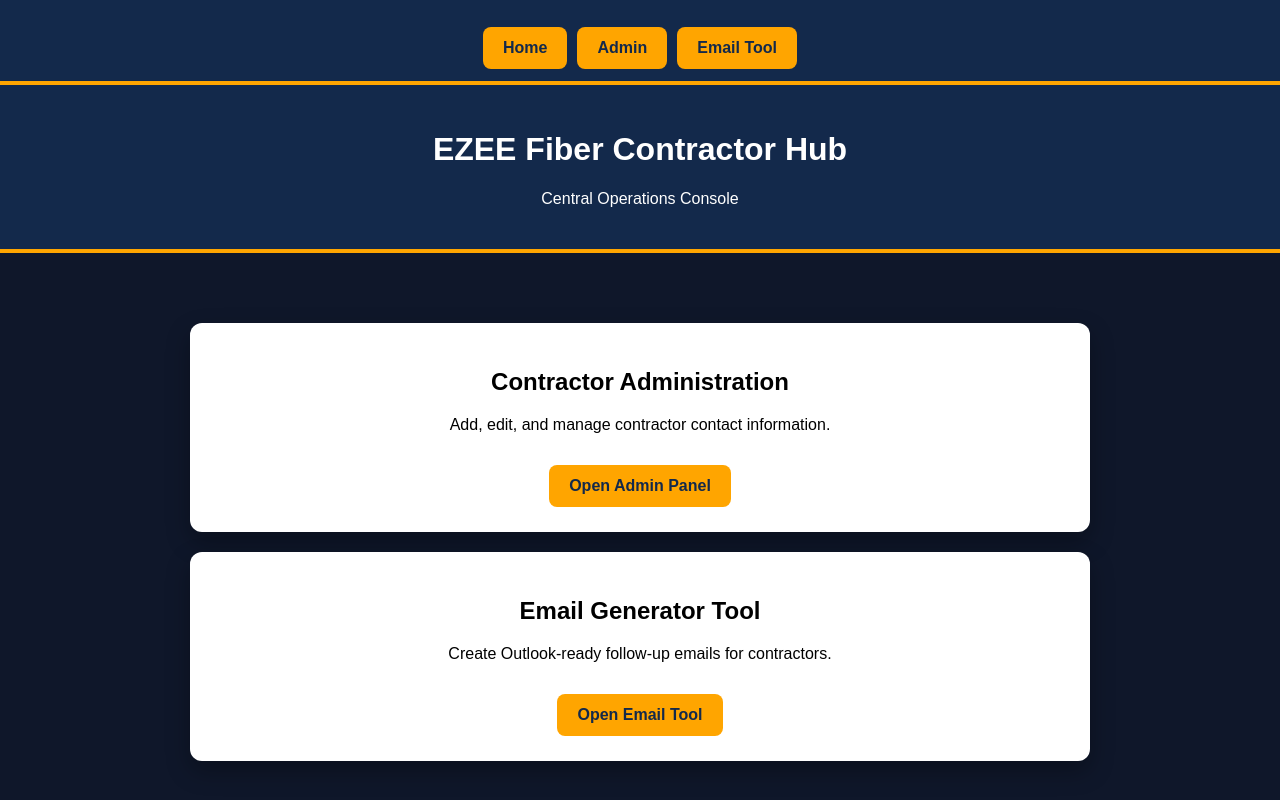
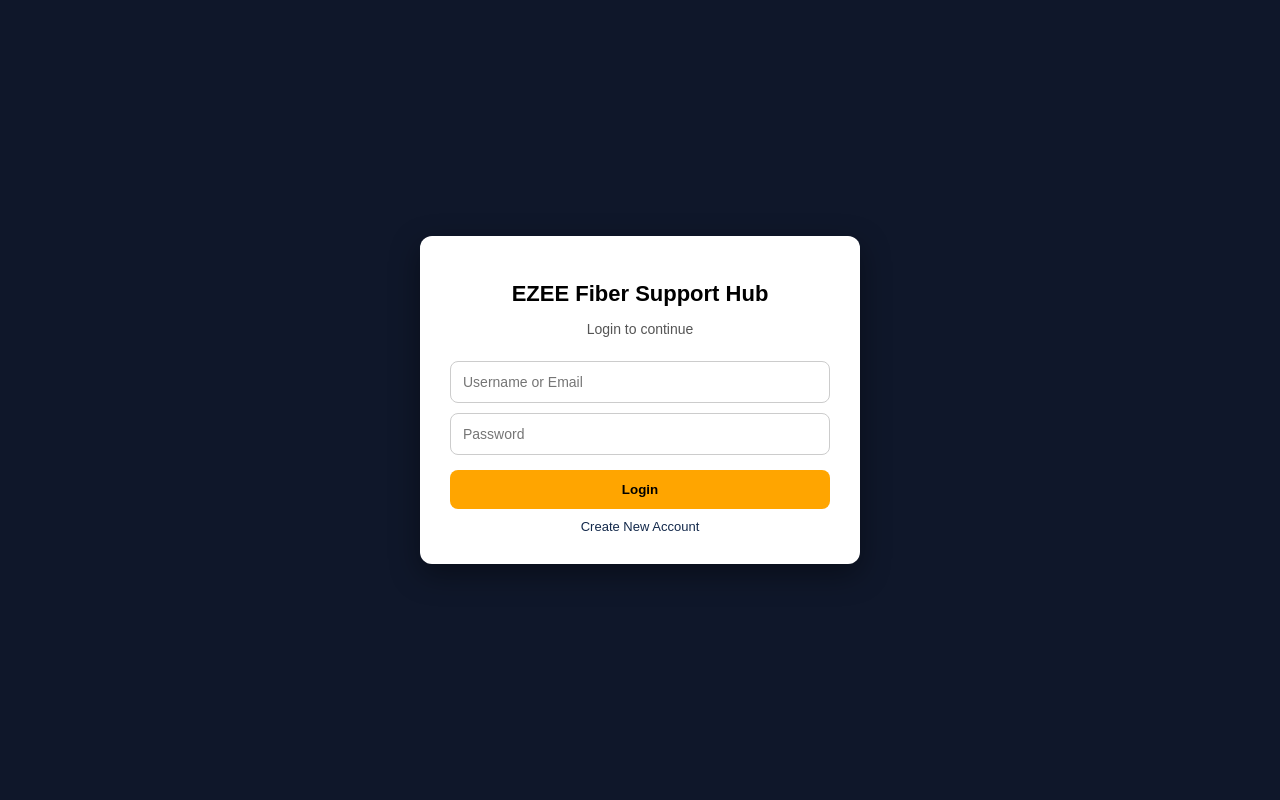
Before and after one commit to gwillprosper-ux/Escalations-Platform, a plain HTML site: page index.html in a window 1280 px wide. Drawn offline with Linux system fonts and the light colour scheme.

Commit message:
add login page

```diff
--- a/index.html
+++ b/index.html
@@ -4,7 +4,7 @@
 <head>
 <meta charset="UTF-8">
 <meta name="viewport" content="width=device-width, initial-scale=1.0">
-<title>EZEE Contractor Tool Hub</title>
+<title>EZEE Support Hub - Login</title>
 
 <style>
 body {
@@ -12,47 +12,76 @@ body {
     font-family: Arial, sans-serif;
     background: #0f172a;
     color: white;
+    display: flex;
+    justify-content: center;
+    align-items: center;
+    height: 100vh;
 }
 
-header {
-    background: #13294B;
-    padding: 25px;
-    text-align: center;
-    border-bottom: 4px solid orange;
-}
-
-.container {
-    max-width: 900px;
-    margin: 50px auto;
-    display: grid;
-    grid-template-columns: 1fr;
-    gap: 20px;
-    padding: 20px;
-}
-
-.card {
+/* LOGIN BOX */
+.login-box {
     background: white;
     color: black;
-    padding: 25px;
+    width: 380px;
+    padding: 30px;
     border-radius: 12px;
-    box-shadow: 0 10px 25px rgba(0,0,0,0.3);
+    box-shadow: 0 10px 30px rgba(0,0,0,0.4);
     text-align: center;
 }
 
+h1 {
+    font-size: 22px;
+    margin-bottom: 10px;
+}
+
+p {
+    font-size: 14px;
+    color: #555;
+}
+
+/* INPUTS */
+input {
+    width: 100%;
+    padding: 12px;
+    margin-top: 10px;
+    border: 1px solid #ccc;
+    border-radius: 8px;
+    box-sizing: border-box;
+    font-size: 14px;
+}
+
+/* BUTTON */
 button {
+    width: 100%;
+    padding: 12px;
     margin-top: 15px;
-    padding: 12px 20px;
+    background: orange;
     border: none;
-    background: orange;
-    color: #13294B;
+    border-radius: 8px;
     font-weight: bold;
     cursor: pointer;
-    border-radius: 8px;
-    font-size: 16px;
 }
 
 button:hover {
     background: #ffb347;
+}
+
+/* LINKS */
+.link {
+    margin-top: 10px;
+    font-size: 13px;
+    color: #13294B;
+    cursor: pointer;
+    display: block;
+}
+
+.hidden {
+    display: none;
+}
+
+.error {
+    color: red;
+    font-size: 12px;
 }
 </style>
 
@@ -60,48 +89,145 @@ button:hover {
 
 <body>
 
-    <div style="
-    background:#13294B;
-    padding:12px;
-    display:flex;
-    gap:10px;
-    justify-content:center;
-    border-bottom:4px solid orange;
-">
-    <button onclick="location.href='index.html'">Home</button>
-    <button onclick="location.href='admin.html'">Admin</button>
-    <button onclick="location.href='email.html'">Email Tool</button>
+<div class="login-box">
+
+<h1>EZEE Fiber Support Hub</h1>
+<p id="subtitle">Login to continue</p>
+
+<!-- LOGIN FORM -->
+<div id="loginForm">
+
+    <input id="loginUser" placeholder="Username or Email">
+    <input id="loginPass" type="password" placeholder="Password">
+
+    <button onclick="login()">Login</button>
+
+    <span class="link" onclick="showCreate()">Create New Account</span>
 </div>
 
-<header>
-    <h1>EZEE Fiber Contractor Hub</h1>
-    <p>Central Operations Console</p>
-</header>
+<!-- CREATE ACCOUNT -->
+<div id="createForm" class="hidden">
 
-<div class="container">
+    <input id="firstName" placeholder="First Name">
+    <input id="lastName" placeholder="Last Name">
+    <input id="email" placeholder="Email Address">
+    <input id="username" placeholder="Username">
+    <input id="password" type="password" placeholder="Password (8+ chars)">
+    <input id="confirmPassword" type="password" placeholder="Confirm Password">
 
-    <div class="card">
-        <h2>Contractor Administration</h2>
-        <p>Add, edit, and manage contractor contact information.</p>
-        <button onclick="goAdmin()">Open Admin Panel</button>
-    </div>
+    <button onclick="createAccount()">Create Account</button>
 
-    <div class="card">
-        <h2>Email Generator Tool</h2>
-        <p>Create Outlook-ready follow-up emails for contractors.</p>
-        <button onclick="goTool()">Open Email Tool</button>
-    </div>
+    <span class="link" onclick="showLogin()">Back to Login</span>
+
+    <div id="error" class="error"></div>
+</div>
 
 </div>
 
 <script>
-function goAdmin() {
+
+// ---------------- SWITCH VIEWS ----------------
+function showCreate() {
+    document.getElementById("loginForm").classList.add("hidden");
+    document.getElementById("createForm").classList.remove("hidden");
+    document.getElementById("subtitle").innerText = "Create your account";
+}
+
+function showLogin() {
+    document.getElementById("createForm").classList.add("hidden");
+    document.getElementById("loginForm").classList.remove("hidden");
+    document.getElementById("subtitle").innerText = "Login to continue";
+}
+
+// ---------------- ACCOUNT STORAGE ----------------
+function getUsers() {
+    return JSON.parse(localStorage.getItem("users") || "[]");
+}
+
+function saveUsers(users) {
+    localStorage.setItem("users", JSON.stringify(users));
+}
+
+// ---------------- PASSWORD RULES ----------------
+function validatePassword(pw) {
+    const minLength = pw.length >= 8;
+    const hasUpper = /[A-Z]/.test(pw);
+    const hasLower = /[a-z]/.test(pw);
+    const hasNumber = /[0-9]/.test(pw);
+
+    return minLength && hasUpper && hasLower && hasNumber;
+}
+
+// ---------------- CREATE ACCOUNT ----------------
+function createAccount() {
+    const first = document.getElementById("firstName").value;
+    const last = document.getElementById("lastName").value;
+    const email = document.getElementById("email").value;
+    const username = document.getElementById("username").value;
+    const pw = document.getElementById("password").value;
+    const confirm = document.getElementById("confirmPassword").value;
+
+    let error = "";
+
+    if (!first || !last || !email || !username || !pw || !confirm) {
+        error = "All fields are required.";
+    } else if (!validatePassword(pw)) {
+        error = "Password must be 8+ chars, upper, lower, number.";
+    } else if (pw !== confirm) {
+        error = "Passwords do not match.";
+    }
+
+    if (error) {
+        document.getElementById("error").innerText = error;
+        return;
+    }
+
+    let users = getUsers();
+
+    // prevent duplicate usernames
+    if (users.find(u => u.username === username || u.email === email)) {
+        document.getElementById("error").innerText = "User already exists.";
+        return;
+    }
+
+    users.push({
+        first,
+        last,
+        email,
+        username,
+        password: pw,
+        role: "Representative"
+    });
+
+    saveUsers(users);
+
+    alert("Account created! Please log in.");
+    showLogin();
+}
+
+// ---------------- LOGIN ----------------
+function login() {
+    const input = document.getElementById("loginUser").value;
+    const pw = document.getElementById("loginPass").value;
+
+    let users = getUsers();
+
+    let user = users.find(u =>
+        (u.username === input || u.email === input) && u.password === pw
+    );
+
+    if (!user) {
+        alert("Invalid login.");
+        return;
+    }
+
+    // save session
+    localStorage.setItem("currentUser", JSON.stringify(user));
+
+    // go to dashboard (we'll build next)
     window.location.href = "admin.html";
 }
 
-function goTool() {
-    alert("Email tool will be connected next step 🔧");
-}
 </script>
 
 </body>
```
Also changed, not shown: 1 other file.
